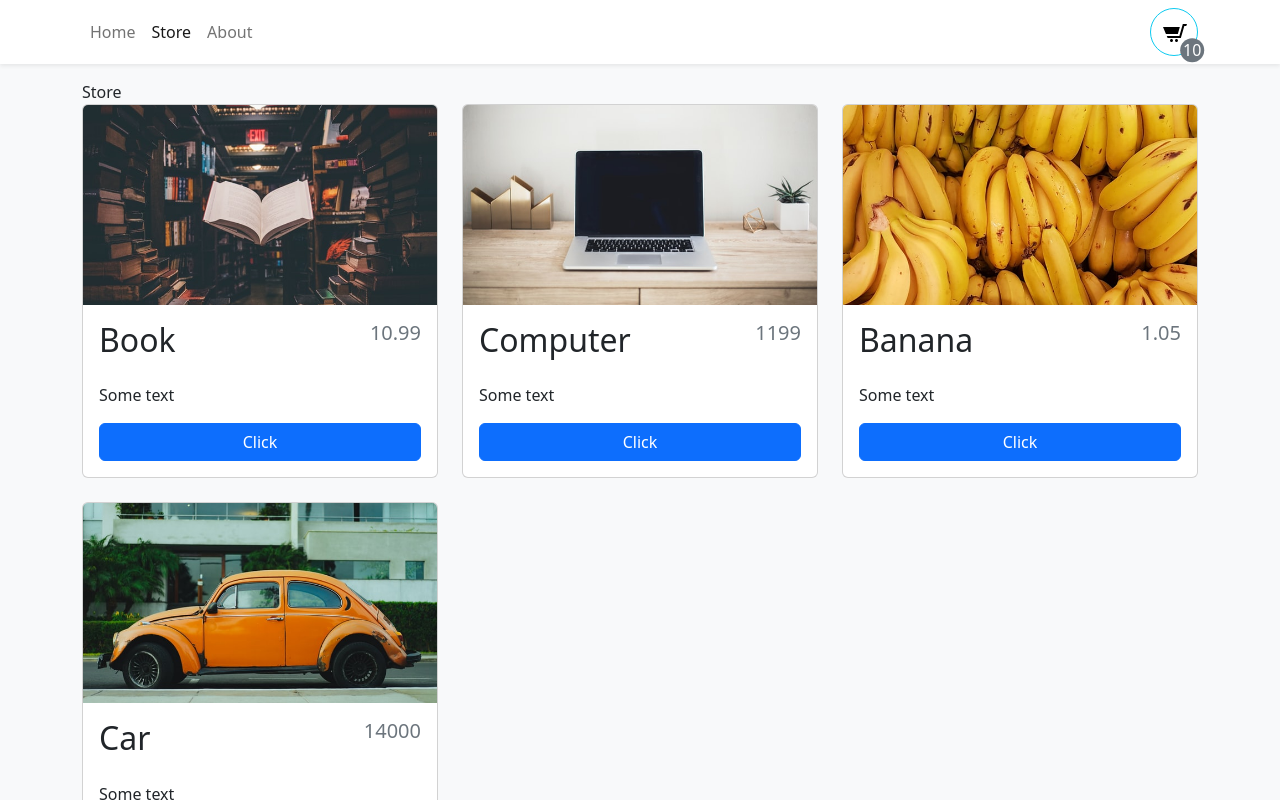
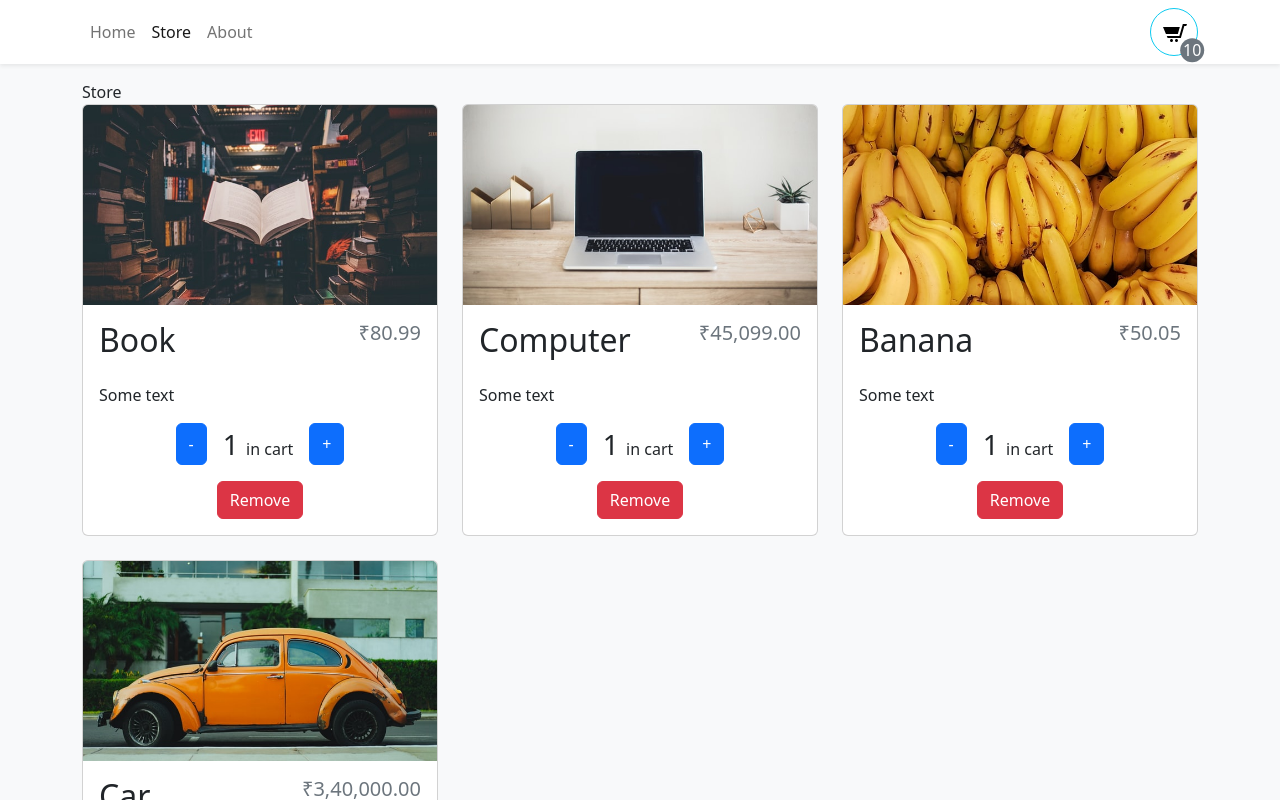
Before and after one commit to Kingshukrox/shopping-cart, a React (Vite) app: page /store in a window 1280 px wide. Shown: the top 800 px of the page. Built offline with nearby package versions, Linux system fonts and the light colour scheme.

Commit message:
store layout complete with hardcoded quantity values

```diff
--- a/src/components/StoreItem.jsx
+++ b/src/components/StoreItem.jsx
@@ -1,7 +1,9 @@
 import React from "react";
 import { Button, Card } from "react-bootstrap";
+import { currencyFormat } from "../utilities/currencyFormat";
 
 export function StoreItem({ id, name, price, imgUrl,alt }) {
+    const quantity=1;
     return (
         <div>
             <article>
@@ -19,11 +21,21 @@ export function StoreItem({ id, name, price, imgUrl,alt }) {
                             <span className="fs-2">{name}</span>
                             {/*ms-2 : margin-start 2 to prevent title and price from overlapping */}
                             <span className="ms-2 text-secondary">
-                                {price}
+                                {currencyFormat(price)}
                             </span>
                         </Card.Title>
                         <Card.Text>Some text</Card.Text>
-                        <Button variant="primary">Click</Button>
+                        {quantity===0?(<Button variant="primary">+ Add to Cart</Button>):<div className="d-flex flex-column align-items-center" style={{gap:"1rem"}}>
+                                <div className="d-flex" style={{gap:"1rem"}}>
+                                    <Button>-</Button>
+                                    <div>
+                                        <span className="fs-3">{quantity} </span>
+                                        in cart
+                                    </div>
+                                    <Button>+</Button>
+                                </div>
+                                <Button variant="danger">Remove</Button>
+                            </div>}
                     </Card.Body>
                 </Card>
             </article>
--- a/src/data/items.json
+++ b/src/data/items.json
@@ -2,28 +2,28 @@
     {
         "id": 1,
         "name": "Book",
-        "price": 10.99,
+        "price": 80.99,
         "imgUrl": "/images/book.jpg",
         "alt":"book image"
     },
     {
         "id": 2,
         "name": "Computer",
-        "price": 1199,
+        "price": 45099,
         "imgUrl": "/images/computer.jpg",
         "alt":"laptop image"
     },
     {
         "id": 3,
         "name": "Banana",
-        "price": 1.05,
+        "price": 50.05,
         "imgUrl": "/images/banana.jpg",
         "alt":"banana image"
     },
     {
         "id": 4,
         "name": "Car",
-        "price": 14000,
+        "price": 340000,
         "imgUrl": "/images/car.jpg",
         "alt":"car image"
     }
```
